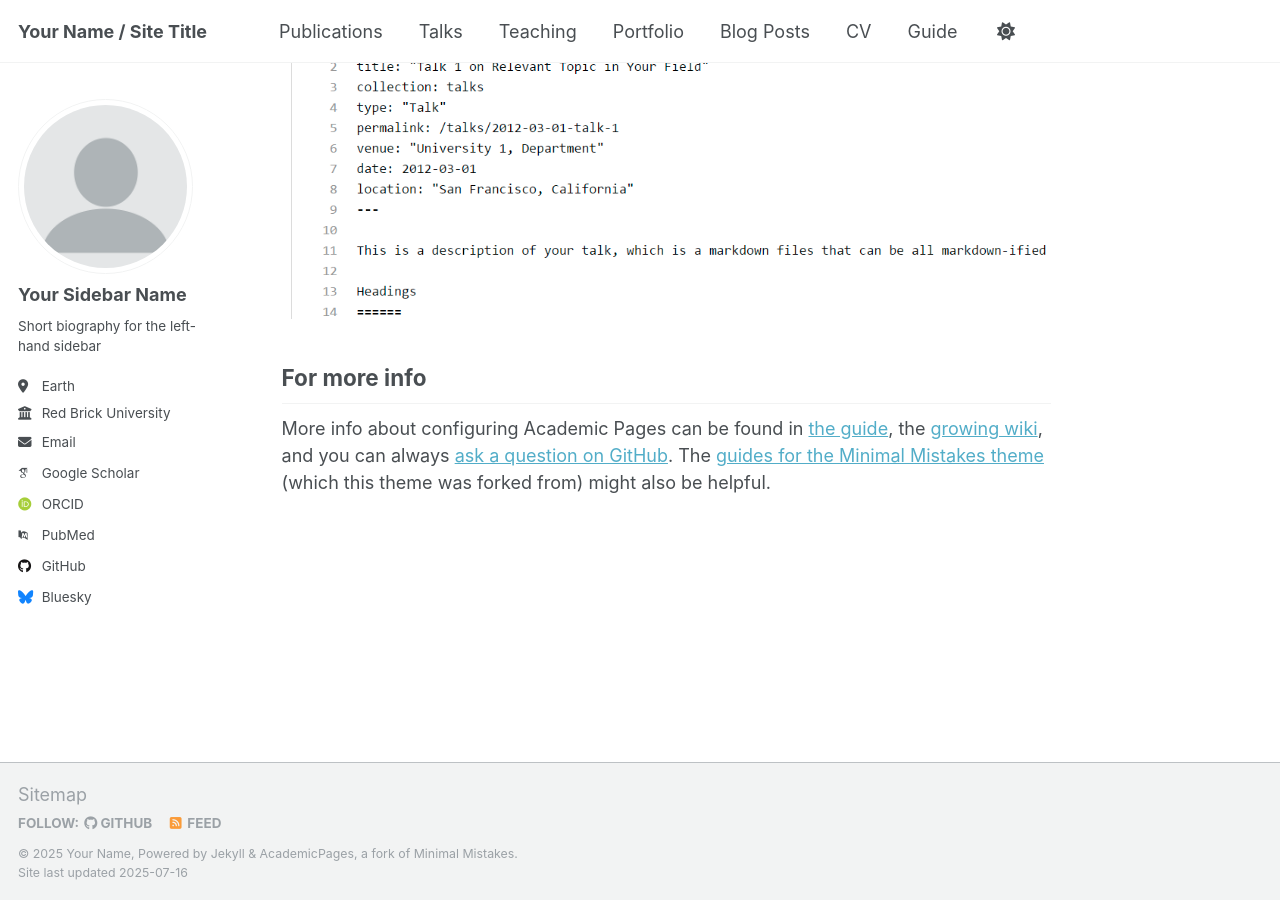
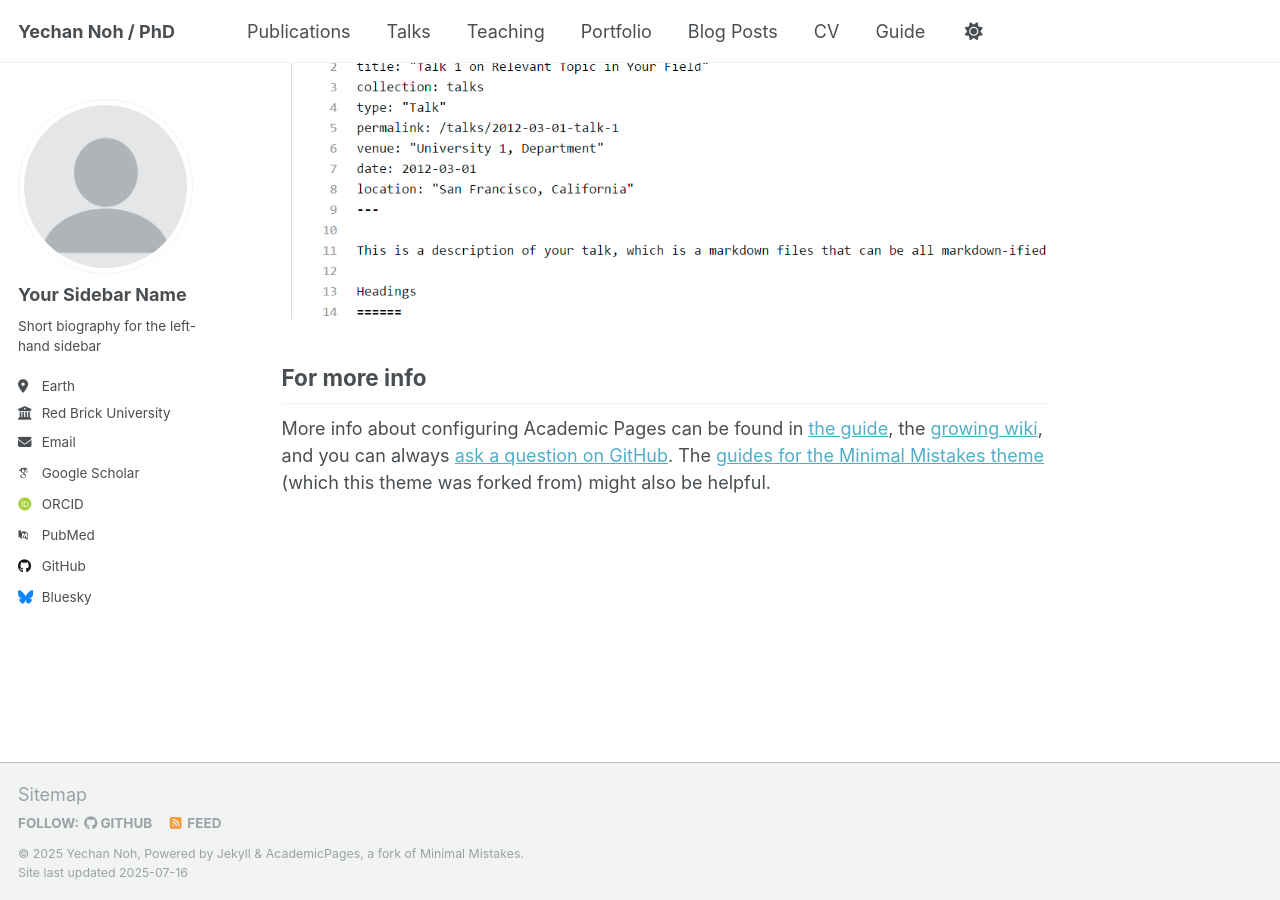
Before and after one commit to Yechan-Noh/MPSG, a Jekyll site: the page built from _pages/about.md, in a window 1280 px wide and 900 px high, scrolled down 2880 px. Built offline with Jekyll 4.4.1, drawn with Linux system fonts in a browser that asks for light colours; some web fonts are replaced; a script that is not in the unit is left out.

Commit message:
Update _config.yml

```diff
--- a/_config.yml
+++ b/_config.yml
@@ -9,9 +9,9 @@
 # Basic Site Settings
 locale                   : "en-US"
 site_theme               : "default"
-title                    : "Your Name / Site Title"
+title                    : "Yechan Noh / PhD"
 title_separator          : "-"
-name                     : &name "Your Name"
+name                     : &name "Yechan Noh"
 description              : &description "personal description"
 url                      : https://academicpages.github.io # the base hostname & protocol for your site e.g. "https://[your GitHub username].github.io" or if you already have some other page hosted on Github then use "https://[your GitHub username].github.io/[Your Repo Name]"
 baseurl                  : "" # the subpath of your site, e.g. "/blog"
```
